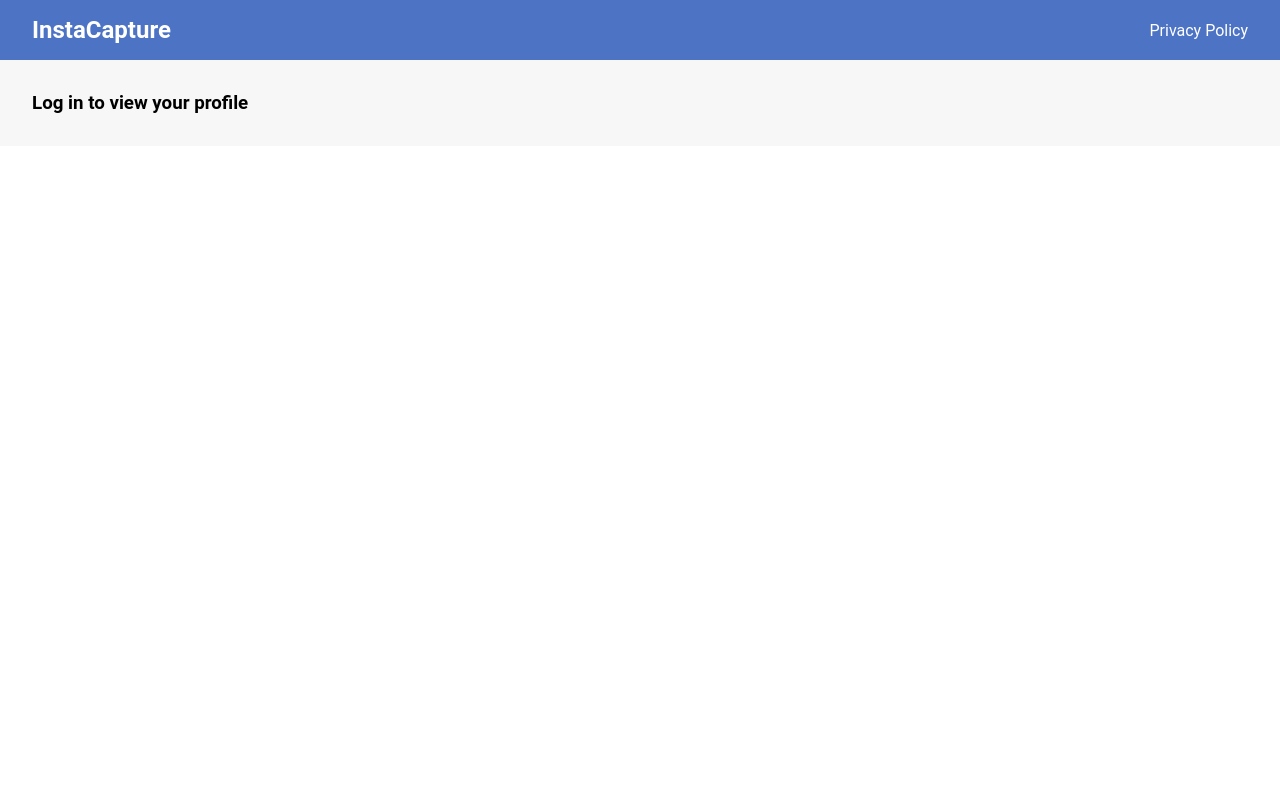
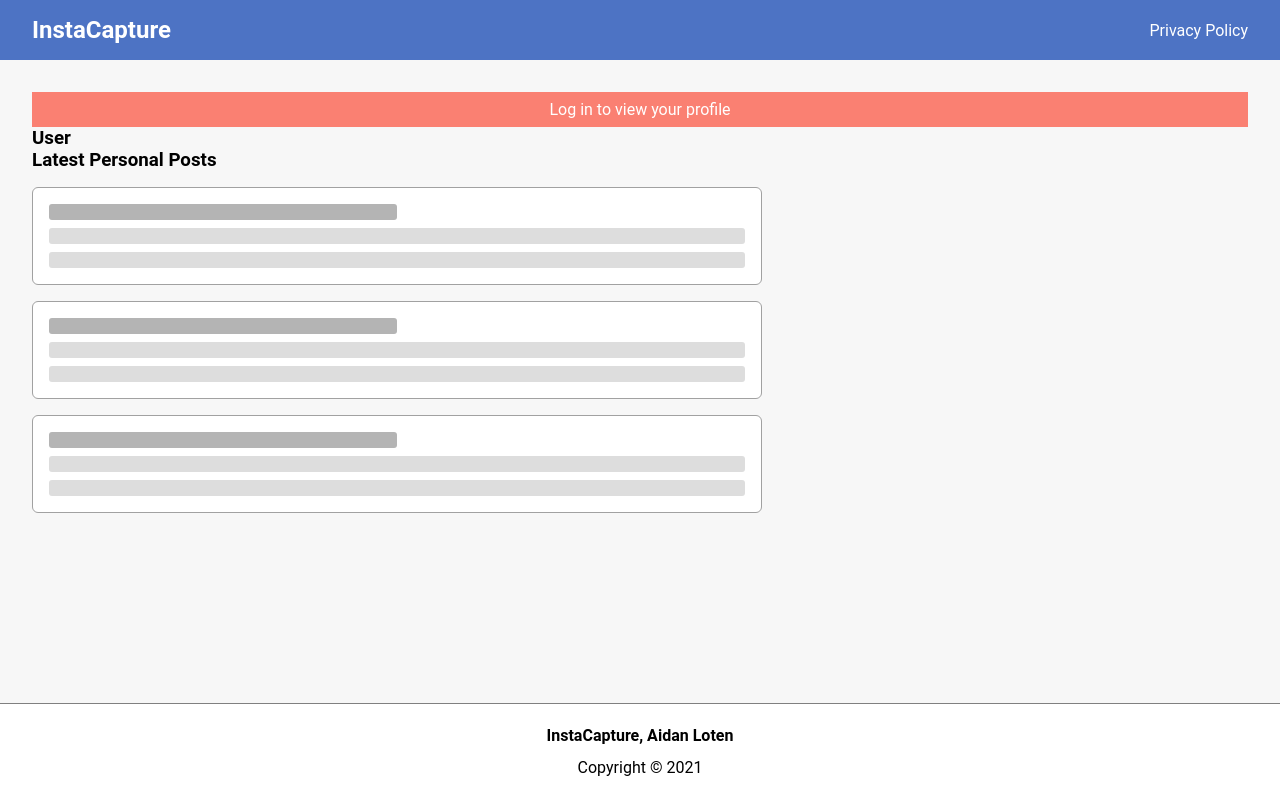
Before and after one commit to aloten/InstaCapture, a PHP site: page / in a window 1280 px wide. Run offline with PHP 8.4, Linux system fonts and the light colour scheme; some libraries are stand-ins or nearby versions.

Commit message:
add post templates

```diff
--- a/index.html
+++ b/index.html
@@ -8,6 +8,7 @@
     <title>InstaCapture</title>
   </head>
   <body>
+    <div class="container">
       <nav class="nav">
         <a href="index.html"><h1>InstaCapture</h1></a>
         <div class="links">
@@ -23,11 +24,39 @@
       </nav>
 
       <div class="main-content">
-      <h3 class="profile-heading">Log in to view your profile</h3>
+        <div class="pre-login-content">
+          <div class="login-banner">Log in to view your profile</div>
+          <h3>User</h3>
+          <div class="profile-template"></div>
+          <h3>Latest Personal Posts</h3>
+          <div class="posts-template">
+            <div class="post-template">
+              <div class="head-bar"></div>
+              <div class="bar"></div>
+              <div class="bar"></div>
+            </div>
+            <div class="post-template">
+              <div class="head-bar"></div>
+              <div class="bar"></div>
+              <div class="bar"></div>
+            </div>
+            <div class="post-template">
+              <div class="head-bar"></div>
+              <div class="bar"></div>
+              <div class="bar"></div>
+            </div>
+          </div>
+        </div>
         <div class="profile"></div>
         <div class="posts"></div>
       </div>
-
+      <footer class="footer">
+        <div>
+          <h4>InstaCapture, Aidan Loten</h4>
+          <p>Copyright &copy; 2021</p>
+        </div>
+      </footer>
+    </div>
     <script src="index.js" defer></script>
   </body>
 </html>
--- a/index.js
+++ b/index.js
@@ -104,16 +104,16 @@ function buildPosts(posts) {
 function setElements(isLoggedIn) {
   if (isLoggedIn) {
     document.querySelector('.profile').style.display = 'block';
-    document.querySelector('.profile-heading').style.display = 'none';
     document.querySelector('.fb-btn').style.display = 'none';
     document.querySelector('.logout').style.display = 'block';
     document.querySelector('.posts').style.display = 'block';
+    document.querySelector('.pre-login-content').style.display = 'none';
   } else {
     document.querySelector('.profile').style.display = 'none';
-    document.querySelector('.profile-heading').style.display = 'block';
     document.querySelector('.fb-btn').style.display = 'block';
     document.querySelector('.logout').style.display = 'none';
     document.querySelector('.posts').style.display = 'none';
+    document.querySelector('.pre-login-content').style.display = 'block';
   }
 }
 
--- a/style.css
+++ b/style.css
@@ -5,8 +5,31 @@
   box-sizing: border-box;
 }
 
+html,
+body {
+  width: 100%;
+  height: 100%;
+}
+
 body {
   font-family: Roboto, Arial, Helvetica, sans-serif;
+}
+
+.container {
+  min-height: 100%;
+  display: flex;
+  flex-direction: column;
+  align-items: stretch;
+}
+
+.main-content {
+  flex-grow: 1;
+}
+
+.nav,
+.main-content,
+.footer {
+  flex-shrink: 0;
 }
 
 li {
@@ -45,6 +68,7 @@ a {
 
 .logout {
   display: none;
+  margin-right: 2rem;
   color: white;
 }
 
@@ -88,8 +112,46 @@ a {
 
 .post {
   margin: 1rem 0;
-  padding: 1rem;
   border: 1px solid black;
   border-radius: 3px;
   background-color: white;
 }
+
+/* Main Content template (pre-login) */
+.login-banner {
+  padding: 0.5rem;
+  background-color: salmon;
+  color: white;
+  text-align: center;
+}
+
+.post-template {
+  width: 60%;
+  margin: 1rem 0;
+  padding: 1rem;
+  background-color: white;
+  border: 1px solid #a1a1a1;
+  border-radius: 6px;
+}
+
+.head-bar {
+  height: 1rem;
+  width: 50%;
+  background-color: rgb(180, 180, 180);
+  border-radius: 3px;
+}
+
+.bar {
+  height: 1rem;
+  margin-top: 0.5rem;
+  background-color: #dddddd;
+  border-radius: 3px;
+}
+
+/* Footer */
+.footer {
+  padding: 1rem;
+  text-align: center;
+  line-height: 2rem;
+  border-top: 1px solid grey;
+}
```
Lines whose indentation alone changed are shown as unchanged.
